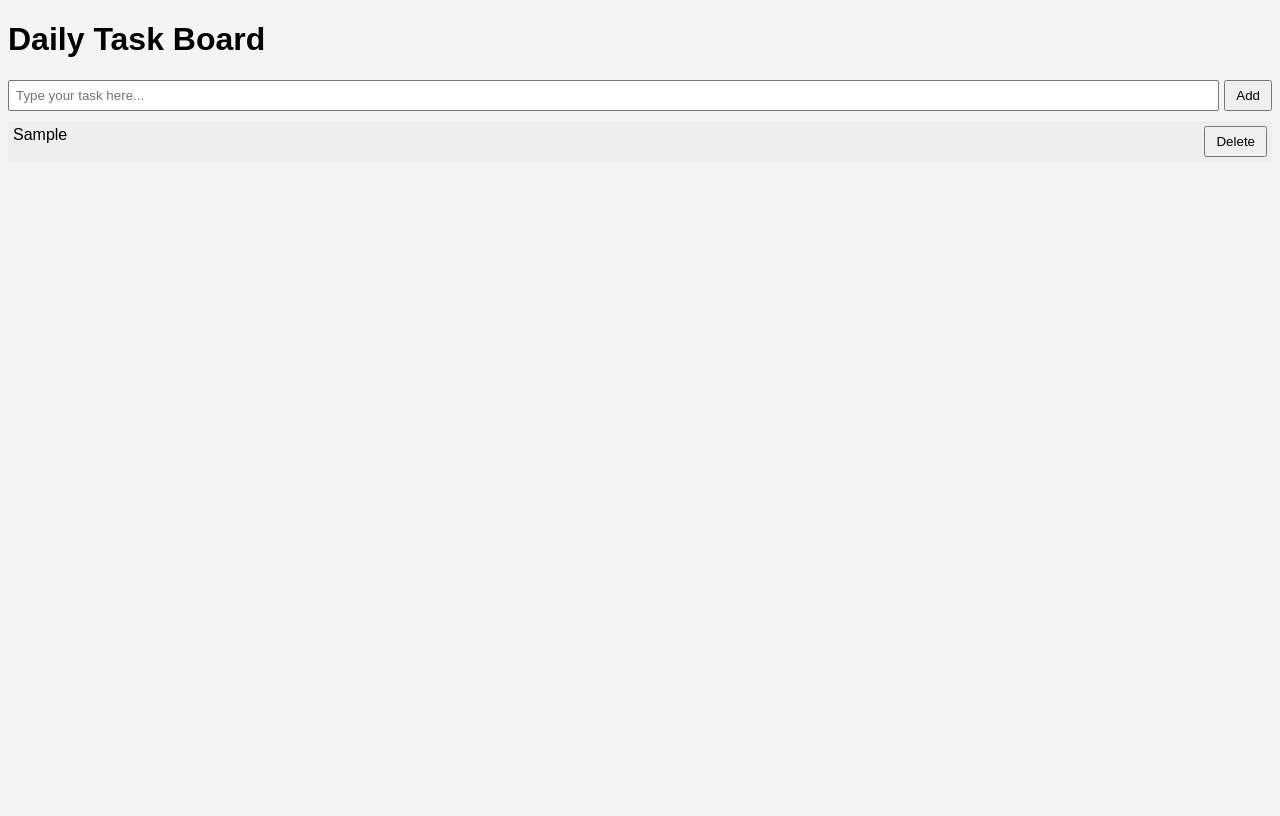
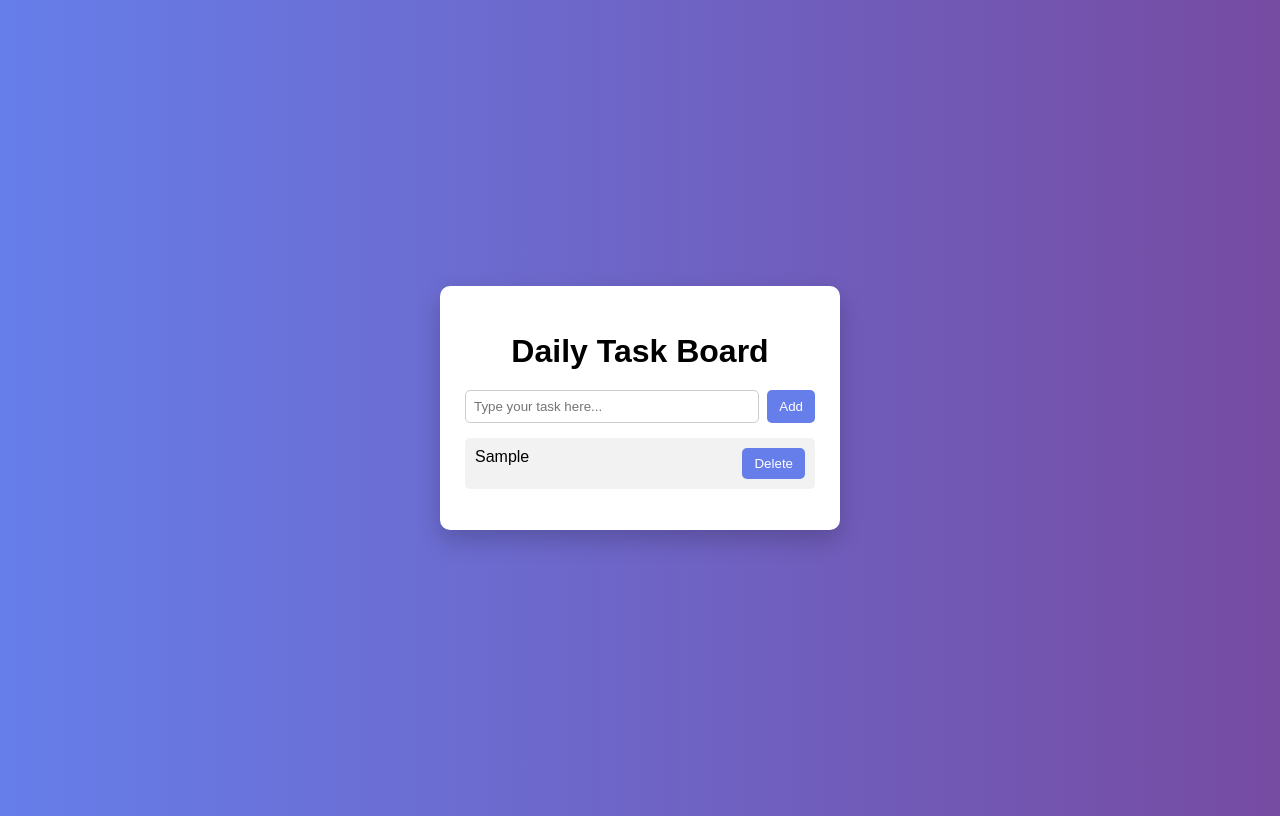
Before and after one commit to Karumudi-Sandhya/To-Do-List-App, a plain HTML site: page index.html in a window 1280 px wide. Both pictures are taken after typing "Sample" into the empty fields and a click on the button "Add". Drawn offline with Linux system fonts and the light colour scheme.

Commit message:
Revamp CSS styles for improved UI
Updated styles for a modern look with a gradient background and improved button design.

```diff
--- a/style.css
+++ b/style.css
@@ -1,51 +1,63 @@
 body {
+    background: linear-gradient(to right, #667eea, #764ba2);
     font-family: Arial, sans-serif;
-    background-color: #f4f4f4;
+    display: flex;
+    justify-content: center;
+    align-items: center;
+    height: 100vh;
 }
 
-.todo-container {
-    width: 300px;
-    margin: 80px auto;
+.app-box {
     background: #ffffff;
-    padding: 15px;
-    border: 1px solid #ccc;
+    padding: 25px;
+    width: 350px;
+    border-radius: 10px;
+    box-shadow: 0 10px 25px rgba(0,0,0,0.2);
 }
 
-h2 {
+h1 {
     text-align: center;
+    margin-bottom: 20px;
 }
 
 .input-area {
     display: flex;
-    gap: 5px;
+    gap: 8px;
 }
 
 input {
     flex: 1;
-    padding: 6px;
+    padding: 8px;
+    border-radius: 5px;
+    border: 1px solid #ccc;
 }
 
 button {
-    padding: 6px 10px;
+    background: #667eea;
+    color: white;
+    border: none;
+    padding: 8px 12px;
+    border-radius: 5px;
     cursor: pointer;
+}
+
+button:hover {
+    background: #5a67d8;
 }
 
 ul {
     list-style: none;
     padding: 0;
-    margin-top: 10px;
+    margin-top: 15px;
 }
 
 li {
+    background: #f2f2f2;
+    padding: 10px;
+    margin-bottom: 8px;
     display: flex;
     justify-content: space-between;
-    margin-bottom: 6px;
-    background: #eee;
-    padding: 5px;
-}
-
-li span {
-    cursor: pointer;
+    border-radius: 5px;
 }
 
 .completed {
```
